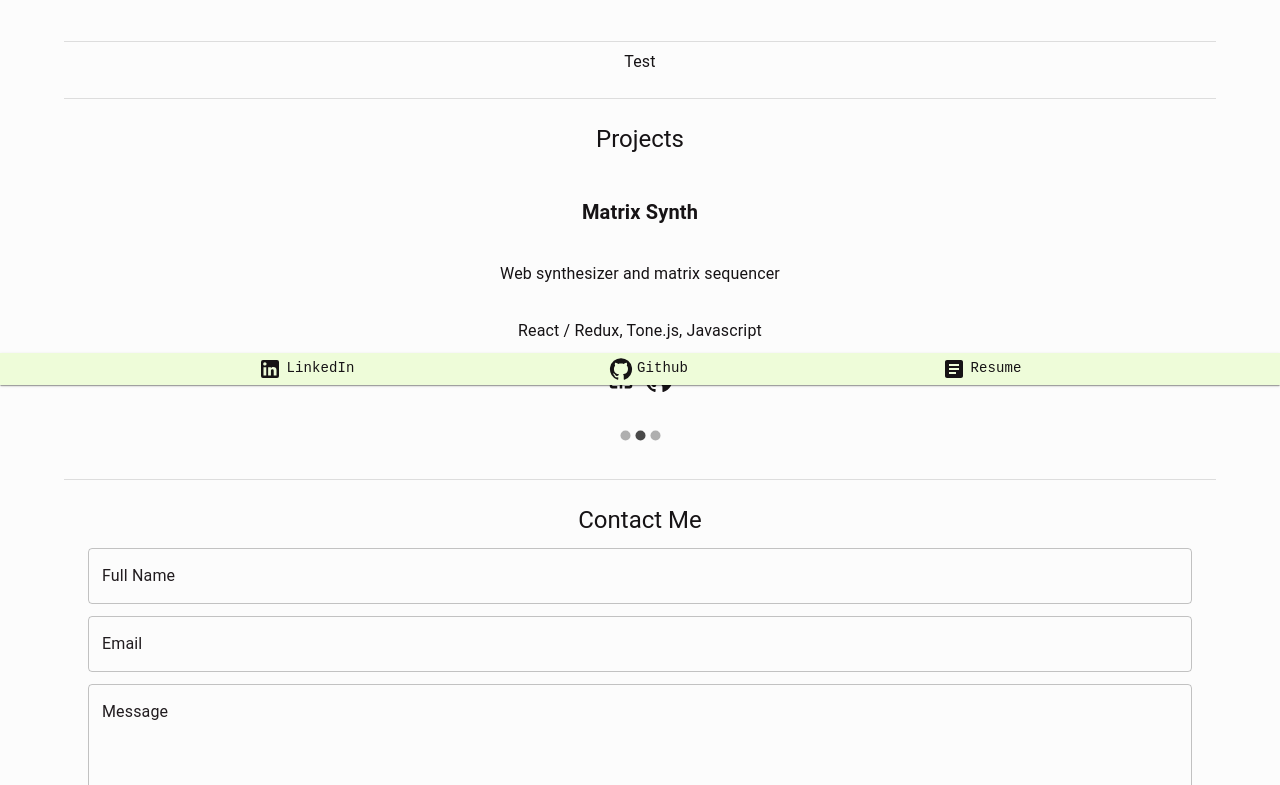
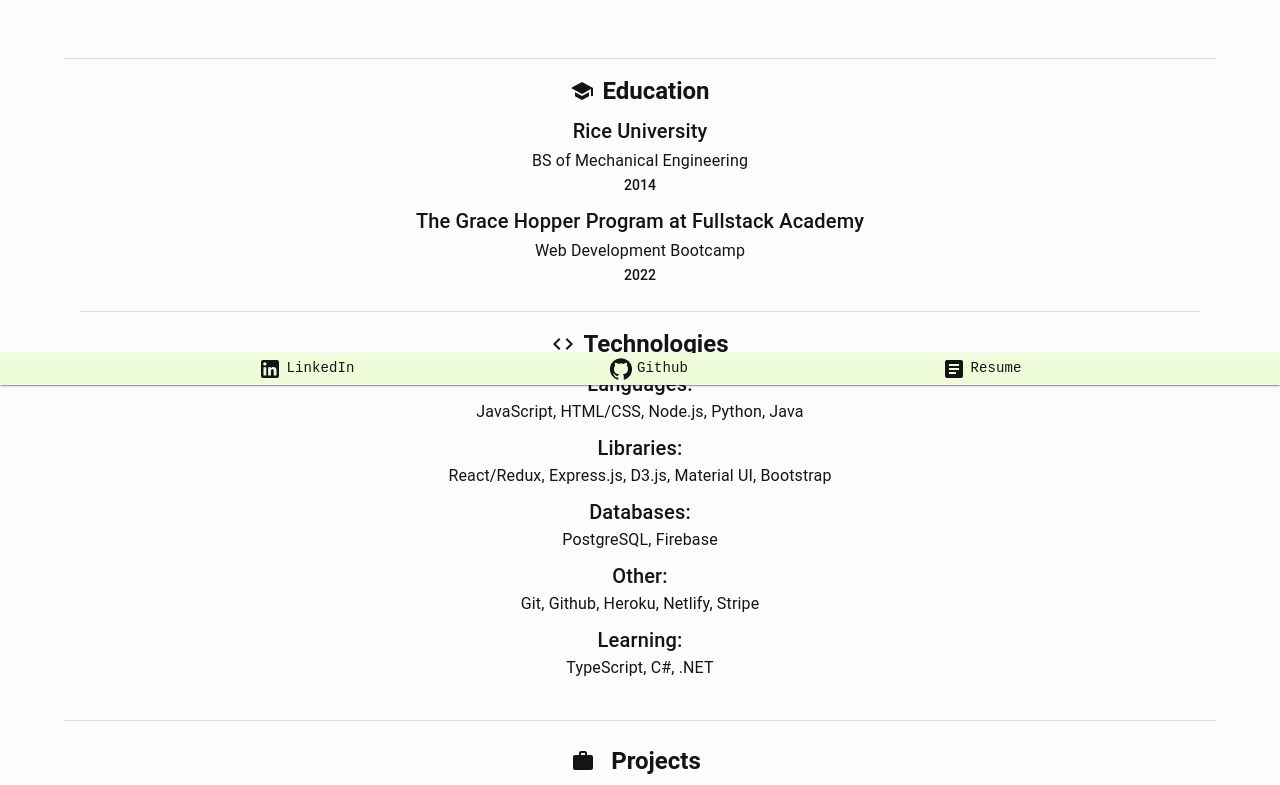
Before and after one commit to noellehuchette/portfolio-mui, a React (Create React App) app: page /contact in a window 1280 px wide. Shown: the part 415-1200 px from the top of the page. Built offline with nearby package versions, Linux system fonts and the light colour scheme.

Commit message:
added tech & education

```diff
--- a/src/client/components/Contact/index.js
+++ b/src/client/components/Contact/index.js
@@ -1,7 +1,7 @@
 import React, { useState } from 'react';
 import emailjs from 'emailjs-com';
 import { TextField, Button, Box, Typography } from '@mui/material';
-import { Send, MarkEmailRead } from '@mui/icons-material';
+import { Send, MarkEmailRead, Email } from '@mui/icons-material';
 
 const initValues = {
   fullName: '',
@@ -92,7 +92,19 @@ const Contact = () => {
           gap: 1.5
         }}
       >
-        <Typography variant="h5">Contact Me</Typography>
+        <Box
+          sx={{
+            display: 'flex',
+            gap: 1,
+            justifyContent: 'center',
+            alignItems: 'center'
+          }}
+        >
+          <Email />
+          <Typography variant="h5" fontWeight={'bold'}>
+            Contact Me
+          </Typography>
+        </Box>
         <TextField
           name="fullName"
           label="Full Name"
--- /dev/null
+++ b/src/client/components/Main/about.js
@@ -0,0 +1,22 @@
+export const education = [
+  {
+    school: 'Rice University',
+    degree: 'BS of Mechanical Engineering',
+    graduation: '2014'
+  },
+  {
+    school: 'The Grace Hopper Program at Fullstack Academy',
+    degree: 'Web Development Bootcamp',
+    graduation: '2022'
+  }
+];
+
+export const technologies = {
+  languages: ['JavaScript', 'HTML/CSS', 'Node.js', 'Python', 'Java'],
+  libraries: ['React/Redux', 'Express.js', 'D3.js', 'Material UI', 'Bootstrap'],
+  databases: ['PostgreSQL', 'Firebase'],
+  other: ['Git', 'Github', 'Heroku', 'Netlify', 'Stripe'],
+  learning: ['TypeScript', 'C#', '.NET']
+};
+
+export default { education, technologies };
--- a/src/client/components/Main/index.js
+++ b/src/client/components/Main/index.js
@@ -14,8 +14,9 @@ import {
   Link
 } from '@mui/material';
 import Carousel from 'react-material-ui-carousel';
-import { GitHub, OpenInBrowser } from '@mui/icons-material';
+import { GitHub, OpenInBrowser, School, Code, Work } from '@mui/icons-material';
 import projects from './projects';
+import { education, technologies } from './about';
 import Contact from '../Contact';
 import './style.css';
 
@@ -38,8 +39,9 @@ const Main = () => {
           }
         }}
       >
+        <Divider />
         <Box
-          id="about"
+          id="home"
           sx={{
             display: 'flex',
             flexWrap: 'wrap',
@@ -83,12 +85,83 @@ const Main = () => {
           </Typography>
         </Box>
         <Divider />
-        <Box id="skills">Test</Box>
+        <Box
+          id="about"
+          sx={{ m: 1, p: 1, gap: 2, display: 'flex', flexDirection: 'column' }}
+        >
+          <Box>
+            <Box
+              sx={{
+                display: 'flex',
+                justifyContent: 'center',
+                alignItems: 'center',
+                gap: 1
+              }}
+            >
+              <School />
+              <Typography sx={{}} variant="h5" fontWeight={'bold'}>
+                Education
+              </Typography>
+            </Box>
+            {education.map((edu, eidx) => {
+              return (
+                <Box sx={{ m: 1, gap: 1 }} key={`${edu.school}`}>
+                  <Typography variant="h6">{edu.school}</Typography>
+                  <Typography variant="subtitle1">{edu.degree}</Typography>
+                  <Typography variant="subtitle2">{edu.graduation}</Typography>
+                </Box>
+              );
+            })}
+          </Box>
+          <Divider />
+          <Box>
+            <Box
+              sx={{
+                display: 'flex',
+                justifyContent: 'center',
+                alignItems: 'center',
+                gap: 1
+              }}
+            >
+              <Code />
+              <Typography fontWeight={'bold'} variant="h5">
+                Technologies
+              </Typography>
+            </Box>
+            {Object.keys(technologies).map((key, kidx) => {
+              return (
+                <Box key={key} sx={{ m: 1 }}>
+                  <Typography variant="h6">
+                    {key[0].toUpperCase() + key.slice(1)}:
+                  </Typography>
+                  {technologies[key].map((tech, tidx) => {
+                    return (
+                      <span key={tech}>
+                        {tidx ? ', ' : ''}
+                        {tech}
+                      </span>
+                    );
+                  })}
+                </Box>
+              );
+            })}
+          </Box>
+        </Box>
         <Divider />
         <Box sx={{ p: 1, gap: 1, m: 1 }} id="projects">
-          <Typography sx={{ m: 1 }} variant="h5">
-            Projects
-          </Typography>
+          <Box
+            sx={{
+              display: 'flex',
+              gap: 1,
+              justifyContent: 'center',
+              alignItems: 'center'
+            }}
+          >
+            <Work />
+            <Typography sx={{ m: 1 }} variant="h5" fontWeight={'bold'}>
+              Projects
+            </Typography>
+          </Box>
           <Carousel
             animation="slide"
             interval={5000}
@@ -109,7 +182,7 @@ const Main = () => {
                 }}
               >
                 <Typography
-                  fontWeight="bold"
+                  fontStyle={'oblique'}
                   variant="h6"
                   onClick={() => window.open(project.deployed)}
                 >
--- a/src/client/components/Nav/index.js
+++ b/src/client/components/Nav/index.js
@@ -24,7 +24,7 @@ import { HashLink } from 'react-router-hash-link';
 import { toggleTheme } from '../../store/settings';
 import './style.css';
 
-const pages = ['about', 'projects', 'skills', 'contact'];
+const pages = ['home', 'about', 'projects', 'contact'];
 
 function Nav() {
   const theme = useSelector((state) => state.settings.theme);
```
Also changed, not shown: public/manifest.json.
